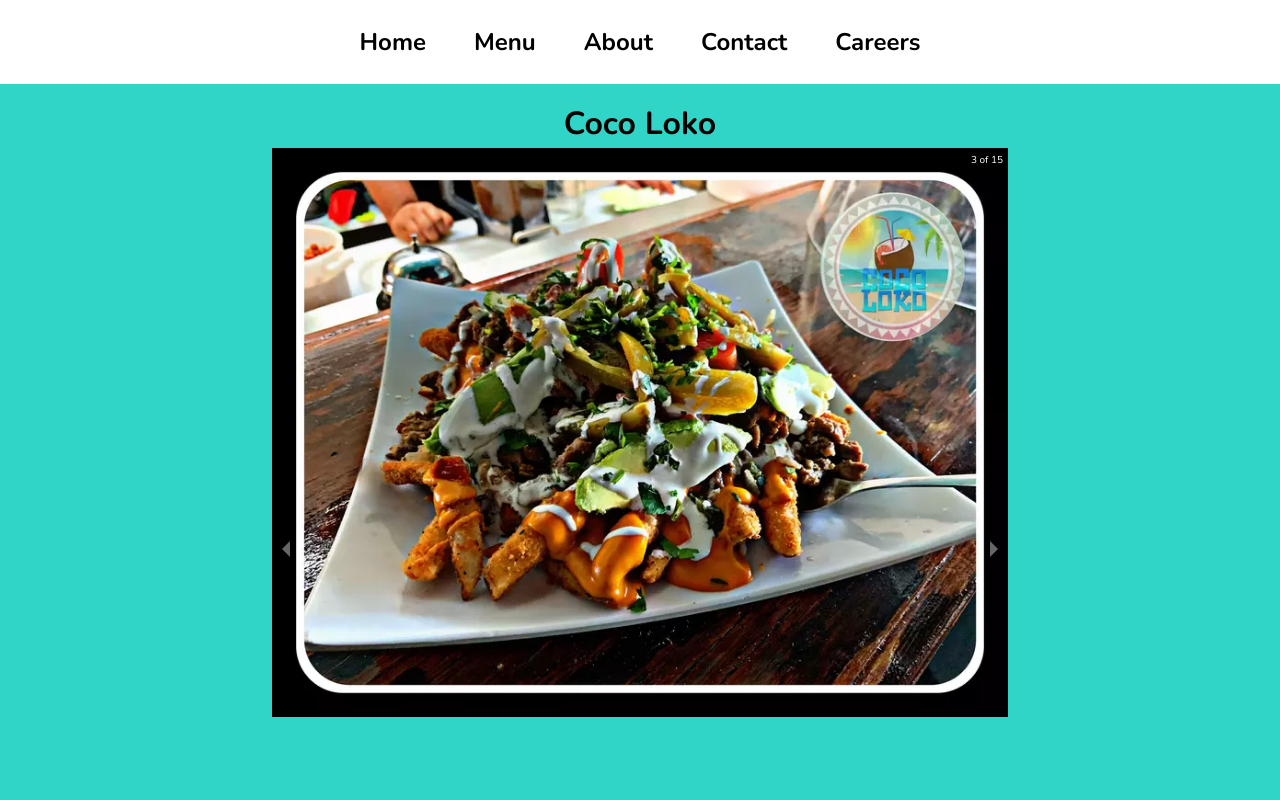
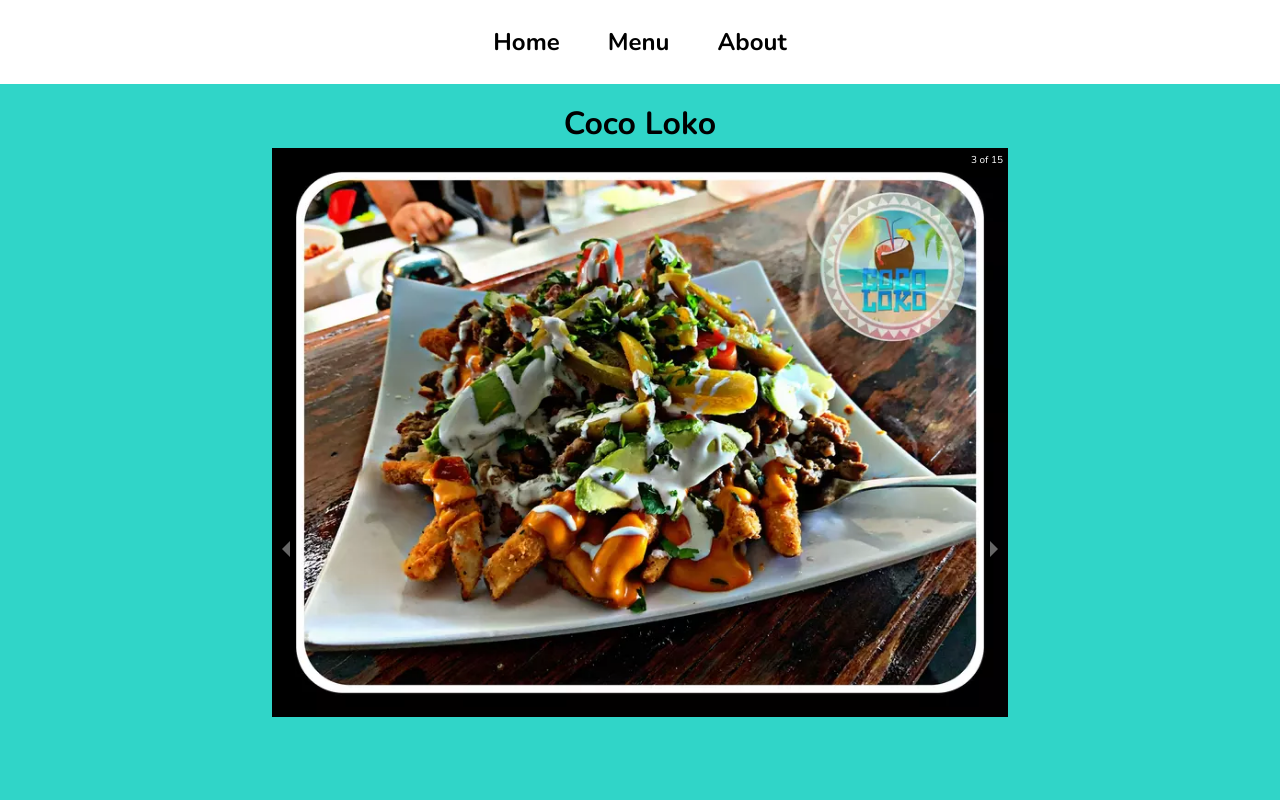
Before and after one commit to Eric-Santos/cocolokoep, a React (Create React App) app: page / in a window 1280 px wide. Shown: the top 800 px of the page. Built offline with nearby package versions, Linux system fonts and the light colour scheme.

Commit message:
removed unused navbar items

```diff
--- a/src/components/Navbar.js
+++ b/src/components/Navbar.js
@@ -33,12 +33,12 @@
         <Link to="/about" className="link">
           <h1>About</h1>
         </Link>
-        <Link to="/contact" className="link">
+        {/* <Link to="/contact" className="link">
           <h1>Contact</h1>
         </Link>
         <Link to="/careers" className="link">
           <h1>Careers</h1>
-        </Link>
+        </Link> */}
       </nav>
     </>
   );
```
